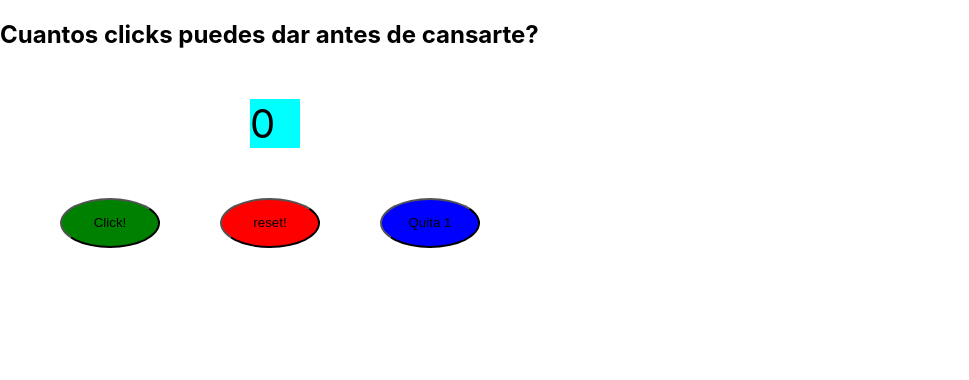
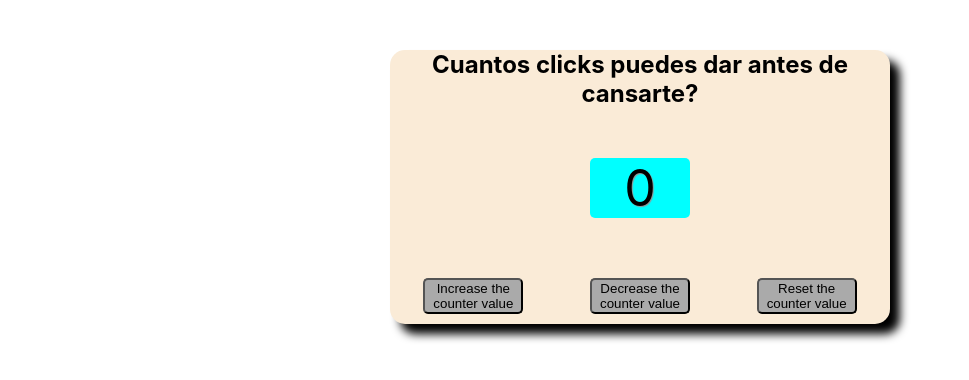
Before and after one commit to FSD1021STR/repaso-react, a React (Create React App) app: page / in a window 1280 px wide. Shown: the top 380 px of the page, without its empty margins (0-969 px from the left). Built offline with nearby package versions, Linux system fonts and the light colour scheme.

Commit message:
ej1 solved

```diff
--- a/src/ejercicios/ej1.css
+++ b/src/ejercicios/ej1.css
@@ -1,28 +1,36 @@
-.nom {
-    margin: 50px 250px;
-    width: 50px;
-    background-color: aqua;
-    font-size: 40px;
+.container {
+    max-width: 500px;
+    margin: 50px auto;
+    background-color: antiquewhite;
+    border-radius: 15px;
+    box-shadow: 10px 10px 10px black ;
+}
+.title  {
+    text-align: center;
 }
 
 .counter {
-    margin-left: 60px;
-    border-radius: 50%;
-    background-color: green;
     width: 100px;
-    height: 50px;
+    margin: 50px auto;
+    background-color: aqua;
+    font-size: 50px;
+    text-align: center;
+    text-shadow: 1px 1px 1px rgb(148, 148, 148);
+    border-radius: 5px;
 }
-.reset {
-    margin-left: 60px;
-    border-radius: 50%;
-    background-color: red;
+.buttons{
+    display: flex;
+    justify-content: space-around;
+
+
+
+}
+button {
     width: 100px;
-    height: 50px;
+    margin: 10px;
+    border-radius: 5px;
+    background-color: #aaa
 }
-.quita {
-    margin-left: 60px;
-    border-radius: 50%;
-    background-color: blue;
-    width: 100px;
-    height: 50px;
+button:hover {
+background-color: azure;
 }
--- a/src/ejercicios/ej1.js
+++ b/src/ejercicios/ej1.js
@@ -1,35 +1,34 @@
-import React, { useState } from "react";
-import "./ej1.css";
+import React, {useState} from 'react';
+import './ej1.css';
 
-const Ej1 = () => {
-  const [contador, setContador] = useState(0);
+  //ejercicios useState
+    function Ej1() {
+        const [count, setCount]= useState (0);
 
-  const handleOnClickContador = () => {
-    setContador(contador + 1);
-  };
+        const handleOnClickIncrease = () => {
+            setCount (count+1);
+        }
+        const handleOnClickDecrease = () => {
+            setCount (count -1);
+        }
+        const handleOnClickReset = () => {
+            setCount(0);
+        }
 
-  const handleOnClickReset = () => {
-    setContador(0);
-  };
-  const handleOnClickQuitar1 =() => {
-    setContador( contador-1);
-  }
+        return (
 
-  return (
-    <div>
-      <h2>Cuantos clicks puedes dar antes de cansarte?</h2>
-      <div className='nom'>
-      <label>{contador}</label>
-      </div>
-      <div>
-      <button className="counter" onClick={handleOnClickContador}>
-        Click!
-      </button>
-      <button className="reset" onClick={handleOnClickReset}>reset!</button>
-      <button className='quita' onClick={handleOnClickQuitar1}>Quita 1</button>
-      </div>
-    </div>
-  );
-};
+            <div className='container'>
+                <h2 className='title'>Cuantos clicks puedes dar antes de cansarte?</h2>
+                <div className='counter'>
+                    <label>{count}</label>
+                </div>
+                <div className='buttons'>
+                    <button onClick={handleOnClickIncrease}>Increase  the counter value</button>
+                    <button onClick={handleOnClickDecrease}>Decrease the counter value</button>
+                    <button onClick={handleOnClickReset}>Reset the counter value</button>
+                </div>
+            </div>
+        )
+}
 
 export default Ej1;
```
